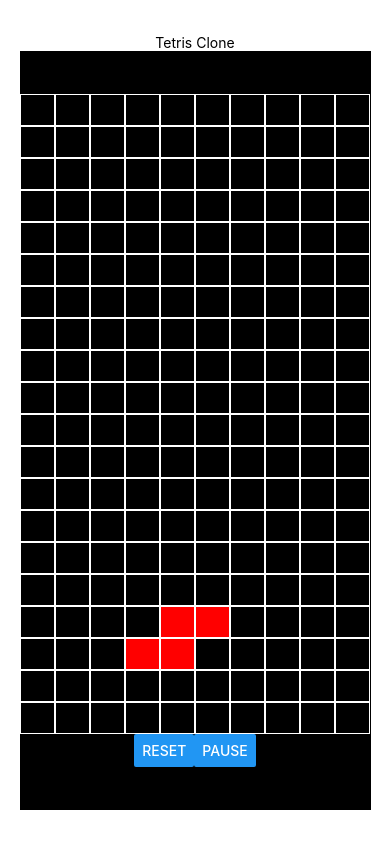
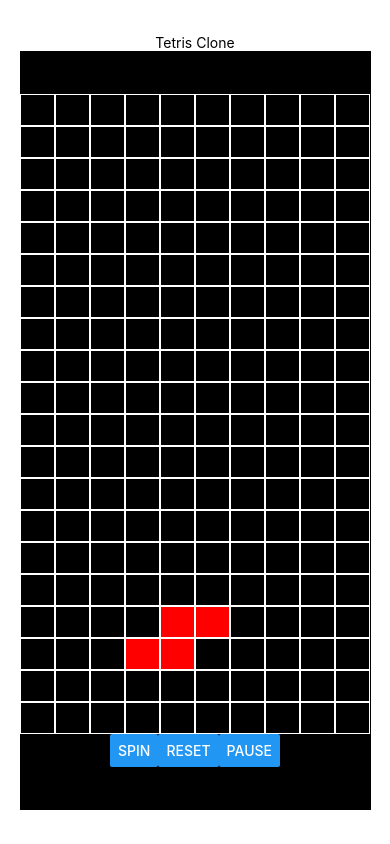
Before and after one commit to richhouse83/tetris-clone, a React Native app: screen / in a window 390 px wide. Built offline with nearby package versions, Linux system fonts and the light colour scheme.

Commit message:
adds spin function, needs bound check

```diff
--- a/components/Scene.jsx
+++ b/components/Scene.jsx
@@ -1,6 +1,7 @@
 import React, { useState, useEffect } from 'react'
 import { StyleSheet, Text, View, Button } from 'react-native'
 import Square from './Square'
+import tetrominoes from '../scripts/tetrominoes'
 
 const gameBoard = []
 for (let i = 0; i < 20; i++) {
@@ -10,58 +11,14 @@ for (let i = 0; i < 20; i++) {
   }
 }
 
-const tetrominoes = {
-  line: [
-    { x: 0, y: 3 },
-    { x: 0, y: 4 },
-    { x: 0, y: 5 },
-    { x: 0, y: 6 },
-  ],
-  square: [
-    { x: 0, y: 4 },
-    { x: 0, y: 5 },
-    { x: 1, y: 4 },
-    { x: 1, y: 5 },
-  ],
-  L: [
-    { x: 0, y: 3 },
-    { x: 0, y: 4 },
-    { x: 0, y: 5 },
-    { x: 1, y: 3 },
-  ],
-  backL: [
-    { x: 0, y: 3 },
-    { x: 0, y: 4 },
-    { x: 0, y: 5 },
-    { x: 1, y: 5 },
-  ],
-  T: [
-    { x: 0, y: 3 },
-    { x: 0, y: 4 },
-    { x: 0, y: 5 },
-    { x: 1, y: 4 },
-  ],
-  Z: [
-    { x: 0, y: 3 },
-    { x: 0, y: 4 },
-    { x: 1, y: 4 },
-    { x: 1, y: 5 },
-  ],
-  backZ: [
-    { x: 0, y: 4 },
-    { x: 0, y: 5 },
-    { x: 1, y: 3 },
-    { x: 1, y: 4 },
-  ],
-}
-
 const tetArray = ['line', 'square', 'L', 'backL', 'T', 'Z', 'backZ']
 
 const chooseTetromino = () => {
   const rand = Math.floor(Math.random() * tetArray.length)
   return tetArray[rand]
 }
-const initial = chooseTetromino()
+// let tet = chooseTetromino()
+let tet = 'backZ'
 
 export default function scene() {
   const [board, setBoard] = useState(gameBoard)
@@ -69,12 +26,21 @@ export default function scene() {
   const [move, setMove] = useState(0)
   const [paused, setPaused] = useState(false)
   const [speed, setSpeed] = useState(500)
-  const [tetromino, setTetromino] = useState(tetrominoes[initial])
+  const [tetromino, setTetromino] = useState(tetrominoes[tet].initial)
+  const [rotation, setRotation] = useState(0)
 
   const setFilled = (x, y) => {
     setBoard((prevBoard) => {
       const newBoard = [...prevBoard]
-      newBoard[x][y].filled = newBoard[x][y].filled ? '' : 'filled'
+      newBoard[x][y].filled = 'filled'
+      return newBoard
+    })
+  }
+
+  const setClear = (x, y) => {
+    setBoard((prevBoard) => {
+      const newBoard = [...prevBoard]
+      newBoard[x][y].filled = ''
       return newBoard
     })
   }
@@ -99,13 +65,10 @@ export default function scene() {
 
   const reset = () => {
     setBoard(gameBoard)
-    setTetromino([
-      { x: 0, y: 3 },
-      { x: 0, y: 4 },
-      { x: 0, y: 5 },
-      { x: 0, y: 6 },
-    ])
-    tetromino.forEach(({ x, y }) => setFilled(x, y))
+    setTetromino(() => {
+      tet = chooseTetromino()
+      return tetrominoes[tet].initial
+    })
   }
 
   const advance = () => {
@@ -117,21 +80,17 @@ export default function scene() {
       })
       if (canMove) {
         return prev.map(({ x, y }) => {
-          setFilled(x, y)
-          setFilled(x + 1, y)
+          setClear(x, y)
           return { x: x + 1, y }
         })
       } else {
-        const newTet = chooseTetromino()
+        tet = chooseTetromino()
 
         prev.forEach(({ x, y }) => {
           setBlocked(x, y)
         })
         checkLines()
-        tetrominoes[newTet].forEach(({ x, y }) => {
-          setFilled(x, y)
-        })
-        return tetrominoes[newTet]
+        return tetrominoes[tet].initial
       }
     })
   }
@@ -140,8 +99,7 @@ export default function scene() {
     setTetromino((prev) => {
       if (prev[0].y + value >= 0 && prev[3].y + value < 10) {
         return prev.map(({ x, y }) => {
-          setFilled(x, y)
-          setFilled(x, y + value)
+          setClear(x, y)
           return { x, y: y + value }
         })
       }
@@ -173,11 +131,30 @@ export default function scene() {
     })
   }
 
+  const spin = () => {
+    setTetromino((prev) => {
+      const spinIndex = rotation
+      const { spin } = tetrominoes[tet]
+      setRotation((prev) => {
+        if (prev + 1 < spin.length) {
+          return prev + 1
+        } else return 0
+      })
+      return prev.map(({ x, y }, index) => {
+        setClear(x, y)
+        return {
+          x: x + spin[spinIndex].x[index],
+          y: y + spin[spinIndex].y[index],
+        }
+      })
+    })
+  }
+
   useEffect(() => {
-    tetromino.forEach((square) => {
-      setFilled(square.x, square.y)
+    tetromino.forEach(({ x, y }) => {
+      setFilled(x, y)
     })
-  }, [])
+  }, [tetromino])
 
   useEffect(() => {
     if (!paused) {
@@ -207,6 +184,7 @@ export default function scene() {
           )
         })
       })}
+      <Button onPress={spin} title="spin" />
       <Button onPress={reset} title="reset" />
       <Button onPress={pause} title={paused ? 'play' : 'pause'} />
     </View>
--- /dev/null
+++ b/scripts/tetrominoes.js
@@ -0,0 +1,154 @@
+const tetrominoes = {
+  line: {
+    initial: [
+      { x: 0, y: 3 },
+      { x: 0, y: 4 },
+      { x: 0, y: 5 },
+      { x: 0, y: 6 },
+    ],
+    spin: [
+      {
+        x: [-1, 0, 1, 2],
+        y: [1, 0, -1, -2],
+      },
+      {
+        y: [-1, 0, 1, 2],
+        x: [1, -0, -1, -2],
+      },
+    ],
+  },
+  square: {
+    initial: [
+      { x: 0, y: 4 },
+      { x: 0, y: 5 },
+      { x: 1, y: 4 },
+      { x: 1, y: 5 },
+    ],
+    spin: [
+      {
+        x: [0, 0, 0, 0],
+        y: [0, 0, 0, 0],
+      },
+      {
+        x: [0, 0, 0, 0],
+        y: [0, 0, 0, 0],
+      },
+    ],
+  },
+  L: {
+    initial: [
+      { x: 0, y: 3 },
+      { x: 0, y: 4 },
+      { x: 0, y: 5 },
+      { x: 1, y: 3 },
+    ],
+    spin: [
+      {
+        x: [-1, 0, 1, -2],
+        y: [1, 0, -1, 0],
+      },
+      {
+        x: [1, 0, -1, 0],
+        y: [-1, 0, 1, 2],
+      },
+      {
+        x: [-1, 0, 1, 2],
+        y: [1, 0, -1, 0],
+      },
+      {
+        x: [1, 0, -1, 0],
+        y: [-1, 0, 1, -2],
+      },
+    ],
+  },
+  backL: {
+    initial: [
+      { x: 0, y: 3 },
+      { x: 0, y: 4 },
+      { x: 0, y: 5 },
+      { x: 1, y: 5 },
+    ],
+    spin: [
+      {
+        x: [-1, 0, 1, 0],
+        y: [1, 0, -1, -2],
+      },
+      {
+        x: [1, 0, -1, -2],
+        y: [-1, 0, 1, 0],
+      },
+      {
+        x: [-1, 0, 1, 0],
+        y: [1, 0, -1, 2],
+      },
+      {
+        x: [1, 0, -1, 2],
+        y: [-1, 0, 1, 0],
+      },
+    ],
+  },
+  T: {
+    initial: [
+      { x: 0, y: 3 },
+      { x: 0, y: 4 },
+      { x: 0, y: 5 },
+      { x: 1, y: 4 },
+    ],
+    spin: [
+      {
+        x: [-1, 0, 1, -1],
+        y: [1, 0, -1, -1],
+      },
+      {
+        x: [1, 0, -1, -1],
+        y: [-1, 0, 1, 1],
+      },
+      {
+        x: [-1, 0, 1, 1],
+        y: [1, 0, -1, 1],
+      },
+      {
+        x: [1, 0, -1, 1],
+        y: [-1, 0, 1, -1],
+      },
+    ],
+  },
+  Z: {
+    initial: [
+      { x: 0, y: 3 },
+      { x: 0, y: 4 },
+      { x: 1, y: 4 },
+      { x: 1, y: 5 },
+    ],
+    spin: [
+      {
+        x: [-1, 0, -1, 0],
+        y: [1, 0, -1, -2],
+      },
+      {
+        x: [1, 0, 1, 0],
+        y: [-1, 0, 1, 2],
+      },
+    ],
+  },
+  backZ: {
+    initial: [
+      { x: 0, y: 4 },
+      { x: 0, y: 5 },
+      { x: 1, y: 3 },
+      { x: 1, y: 4 },
+    ],
+    spin: [
+      {
+        x: [0, 1, -2, -1],
+        y: [0, -1, 0, -1],
+      },
+      {
+        x: [0, -1, 2, 1],
+        y: [0, 1, 0, 1],
+      },
+    ],
+  },
+}
+
+export default tetrominoes
```
